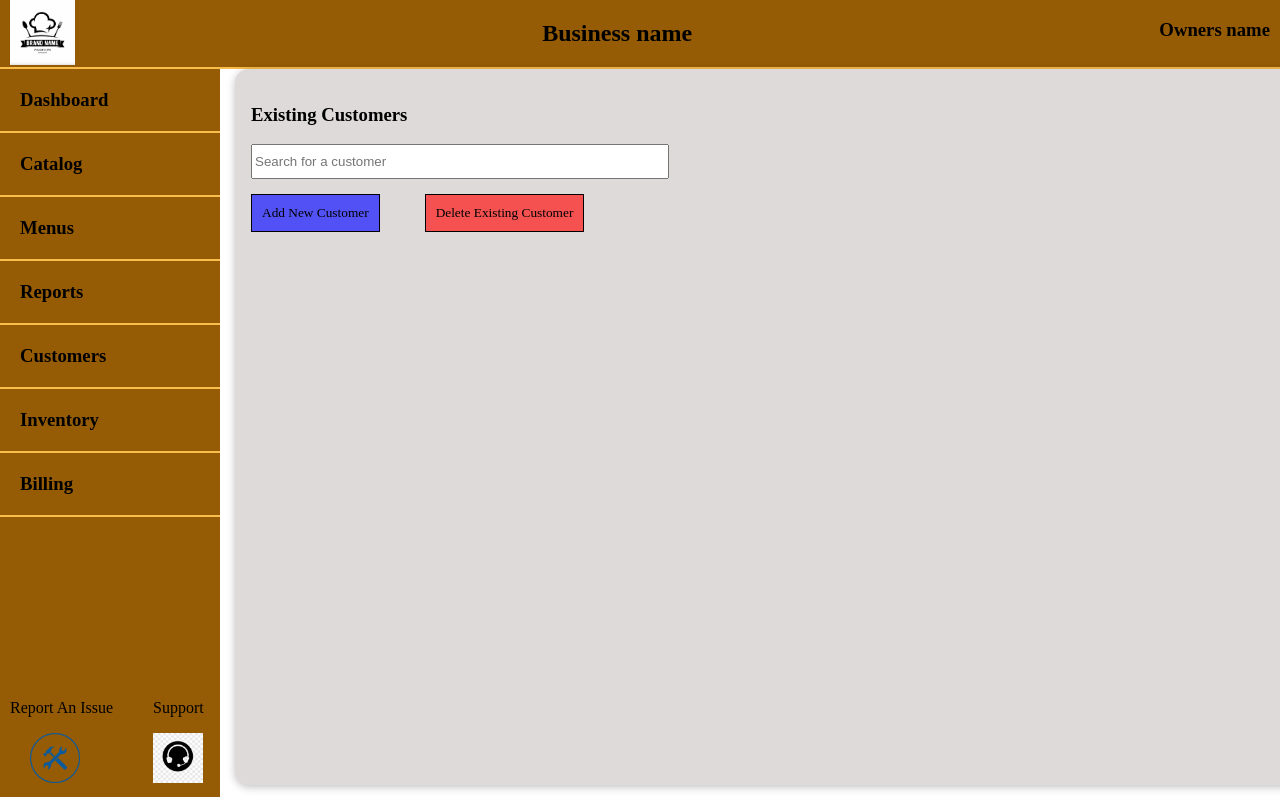
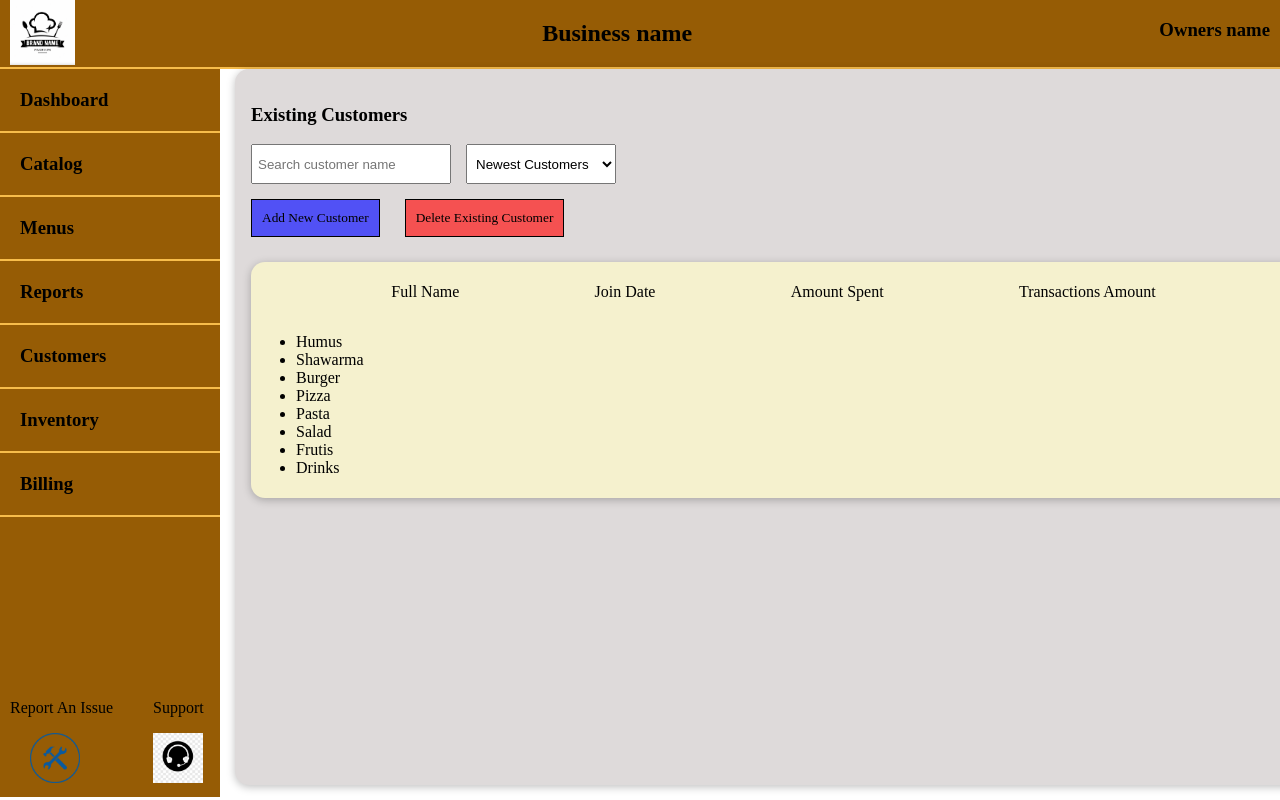
Before and after one commit to danmachlenkin/Back-Office-For-Restaurants, a React (Create React App) app: page / in a window 1280 px wide. Shown: the top 800 px of the page. Built offline with nearby package versions, Linux system fonts and the light colour scheme.

Commit message:
finished basic design for Customers page

```diff
--- /dev/null
+++ b/src/Components/Customers/CustomersList.js
@@ -0,0 +1,31 @@
+import React from "react";
+
+//JS imports
+import Card from "../UI/Card";
+//CSS imports
+import modules from "./CustomersList.module.css";
+
+const CustomersList = () => {
+  return (
+    <div className={modules.contentWrapper}>
+        <div className={modules.tableAttributes}>
+            <p>Full Name</p>
+            <p>Join Date</p>
+            <p>Amount Spent</p>
+            <p>Transactions Amount </p>
+        </div>
+      <ul>
+        <li>Humus</li>
+        <li>Shawarma</li>
+        <li>Burger</li>
+        <li>Pizza</li>
+        <li>Pasta</li>
+        <li>Salad</li>
+        <li>Frutis</li>
+        <li>Drinks</li>
+      </ul>
+    </div>
+  );
+};
+
+export default CustomersList;
--- /dev/null
+++ b/src/Components/Customers/CustomersList.module.css
@@ -0,0 +1,12 @@
+.contentWrapper{
+    box-shadow: 0 2px 8px rgba(0, 0, 0, 0.25);
+    border-radius: 14px;
+    background-color: rgb(245, 241, 206);
+    padding:  5px;
+    margin-top: 25px;
+}
+
+.tableAttributes{
+    display: flex;
+    justify-content: space-evenly;
+}
--- a/src/Components/Customers/ExistingCustomers.js
+++ /dev/null
@@ -1,19 +0,0 @@
-import React, { Fragment } from "react";
-
-//JS imports
-
-//CSS imports
-import modules from './ExistingCustomers.module.css';
-
-const ExistingCustomers = ()=> {
-
-    return <Fragment>
-        <h3>Existing Customers </h3>
-        <input type="search" placeholder="Search for a customer" className={modules.searchInput}/>
-        <button className={modules.addNewCustomerBtn}>Add New Customer</button>
-        <button className={modules.deleteCustomerBtn}>Delete Existing Customer</button>
-    </Fragment>
-};
-
-
-export default ExistingCustomers;
--- /dev/null
+++ b/src/Components/Customers/FilterCustomers.js
@@ -0,0 +1,36 @@
+import React, { Fragment } from "react";
+
+//JS imports
+
+//CSS imports
+import modules from "./FilterCustomers.module.css";
+
+const FilterCustomers = () => {
+  return (
+    <div>
+      <div>
+        <h3>Existing Customers </h3>
+        <input
+          type="search"
+          placeholder="Search customer name"
+          className={modules.searchInput}
+        />
+        <select className={modules.selectInput}>
+          <option>Newest Customers</option>
+          <option>Oldest Customers</option>
+          <option>Top Paying</option>
+        </select>
+        <div>
+          <button className={modules.addNewCustomerBtn}>
+            Add New Customer
+          </button>
+          <button className={modules.deleteCustomerBtn}>
+            Delete Existing Customer
+          </button>
+        </div>
+      </div>
+    </div>
+  );
+};
+
+export default FilterCustomers;
--- a/src/Components/Customers/ExistingCustomers.module.css
+++ b/src/Components/Customers/FilterCustomers.module.css
@@ -1,8 +1,17 @@
+
+
 .searchInput{
-    height: 35px;
-    width: 40%;
-    border-radius: 1px solid black;
-    display: block;
+    height: 40px;
+    width: 200px;
+    display: inline;
+    padding: 5px;
+}
+
+.selectInput{
+    height: 40px;
+    width: 150px;
+    padding: 5px;
+    margin-left: 15px;
 }
 
 
@@ -12,7 +21,7 @@
     font: bold;
     font-family: 'Times New Roman', Times, serif;
     border: 1px solid black;
-    margin: 15px 45px 0px 0px;
+    margin: 15px 25px 0px 0px;
 }
 
 .deleteCustomerBtn{
@@ -22,3 +31,14 @@
     font-family: 'Times New Roman', Times, serif;
     border: 1px solid black;
 }
+
+.filtersDiv select{
+    width: 100%;
+    margin-bottom: 10px;
+}
+
+.filtersDiv{
+    padding: 15px;
+    border: 2px solid black;
+    width: 30%;
+}
--- a/src/pages/Customers.js
+++ b/src/pages/Customers.js
@@ -1,13 +1,15 @@
 import React, { Fragment } from "react";
+import CustomersList from "../Components/Customers/CustomersList";
 
 //JS imports
-import ExistingCustomers from "../Components/Customers/ExistingCustomers";
+import FilterCustomers from "../Components/Customers/FilterCustomers";
 //CSS imports
 
 const Customers = () => {
 
     return <Fragment>
-        <ExistingCustomers/>
+        <FilterCustomers/>
+        <CustomersList />
     </Fragment>
 };
 
```
